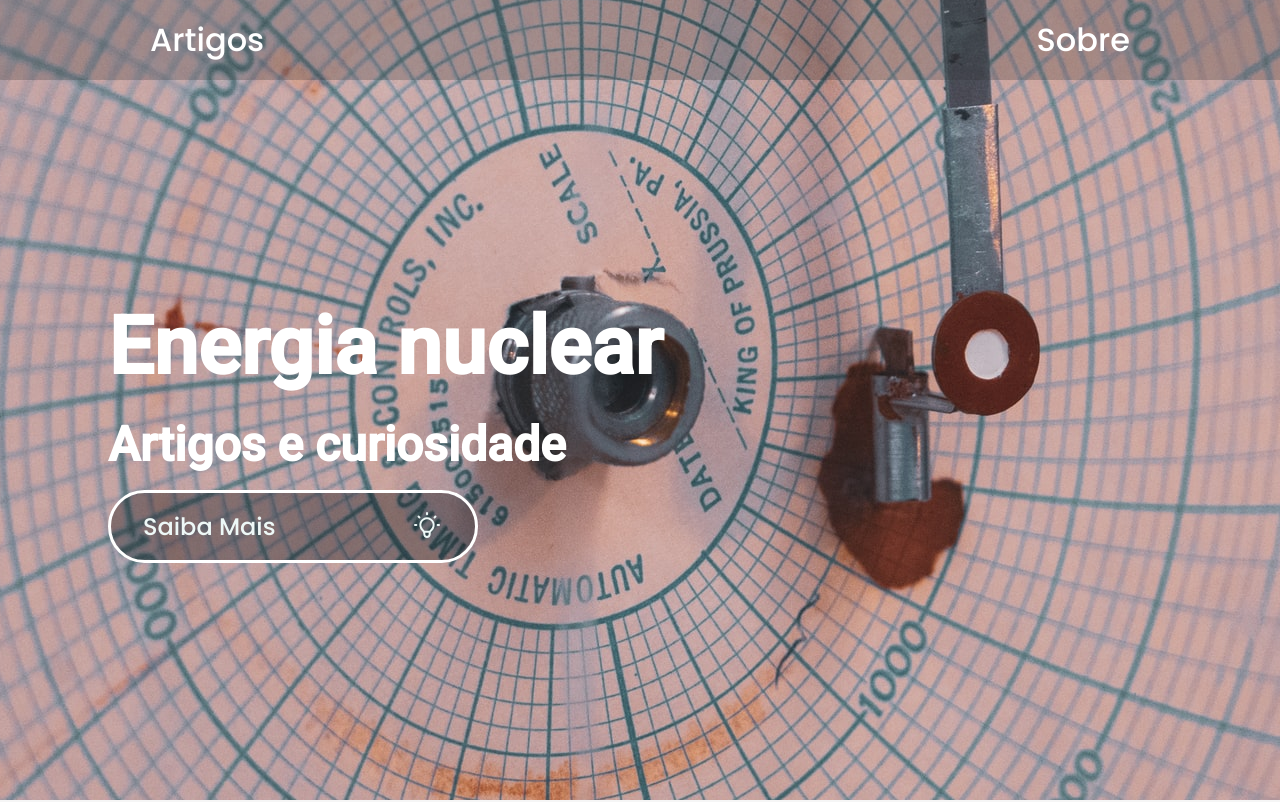
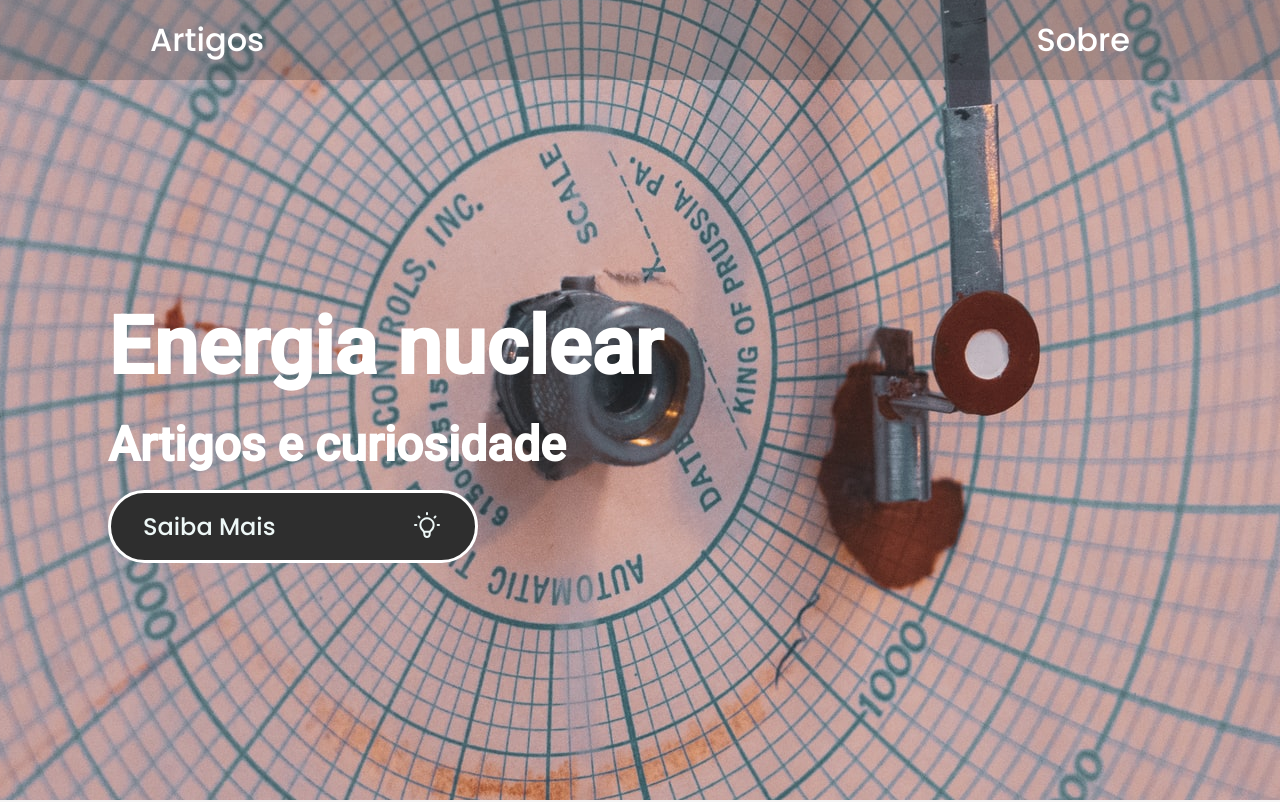
Before and after one commit to JoaoVictor6/blog-school, a React (Create React App) app: page / in a window 1280 px wide. Shown: the top 802 px of the page. Built offline with nearby package versions, Linux system fonts and the light colour scheme.

Commit message:
aprimorando o componente button

```diff
--- a/src/components/Button/index.tsx
+++ b/src/components/Button/index.tsx
@@ -1,14 +1,19 @@
 import { ButtonElement, Container } from "./style";
 
-type ButtonProps = {
+interface ButtonProps extends React.AnchorHTMLAttributes<ButtonProps> {
   placeholder: string;
-};
+  // eslint-disable-next-line react/require-default-props
+  isTransparent?: boolean;
+  whoIsLink: string;
+}
 
 export default function Button({
   placeholder = "undefined",
+  isTransparent = false,
+  whoIsLink,
 }: ButtonProps): JSX.Element {
   return (
-    <ButtonElement>
+    <ButtonElement transparent={isTransparent} href={whoIsLink}>
       <Container>
         <p>{placeholder}</p>
         <svg
--- a/src/components/Button/style.ts
+++ b/src/components/Button/style.ts
@@ -1,16 +1,24 @@
 import styled from "styled-components";
 
-export const ButtonElement = styled.button`
+interface ButtonProps {
+  transparent: boolean;
+}
+
+export const ButtonElement = styled.a`
+  text-decoration: none;
+  display: block;
   border-style: none;
   width: 370px;
   border: 3px solid #fff;
   border-radius: 50px;
-  background: rgba(1, 5, 6, 0.34);
+  background: ${({ transparent }: ButtonProps) =>
+    transparent ? "rgba(1, 5, 6, 0.34)" : "#2E2E2E"};
   cursor: pointer;
   transition: all 0.2s ease-in-out;
 
   &:hover {
-    background: rgba(1, 5, 6, 0.5);
+    background: ${({ transparent }: ButtonProps) =>
+      transparent ? "rgba(1, 5, 6, 0.5)" : "#2E2E2E"};
   }
   &:active {
     transform: scale(1.01);
@@ -22,7 +30,7 @@ export const Container = styled.div`
   display: flex;
   justify-content: space-between;
 
-  > p {
+  & > p {
     font-family: "Poppins", sans-serif;
     font-weight: 500;
     font-size: 24px;
```
